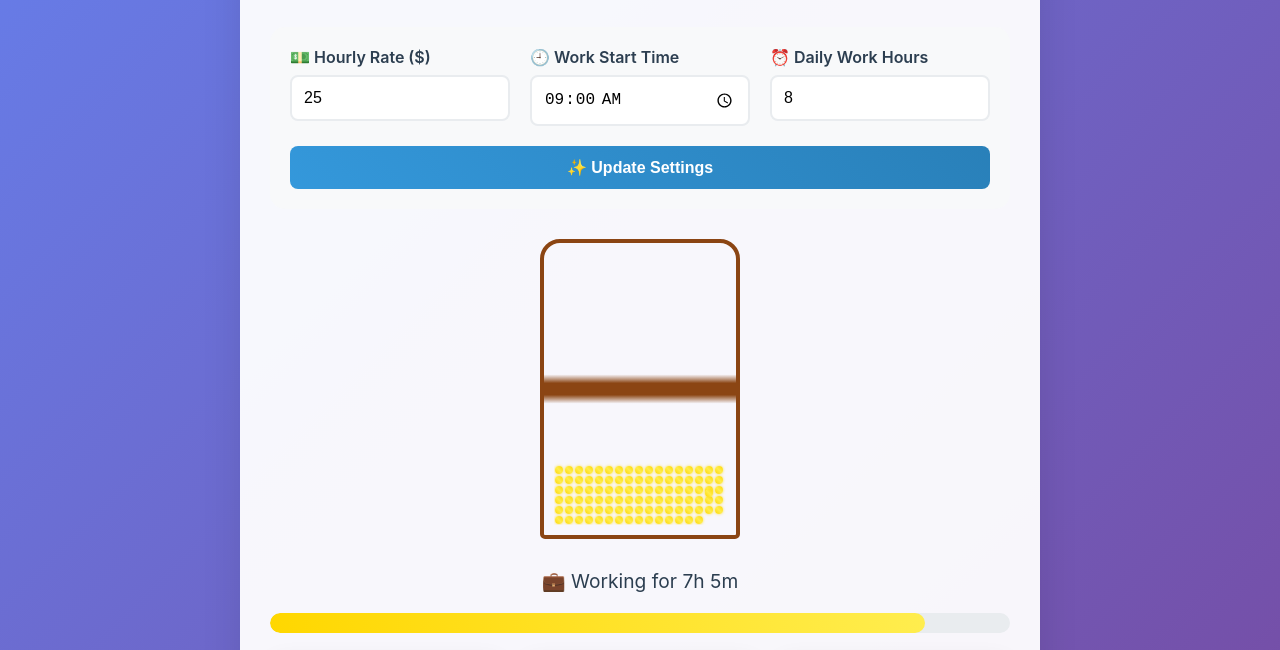
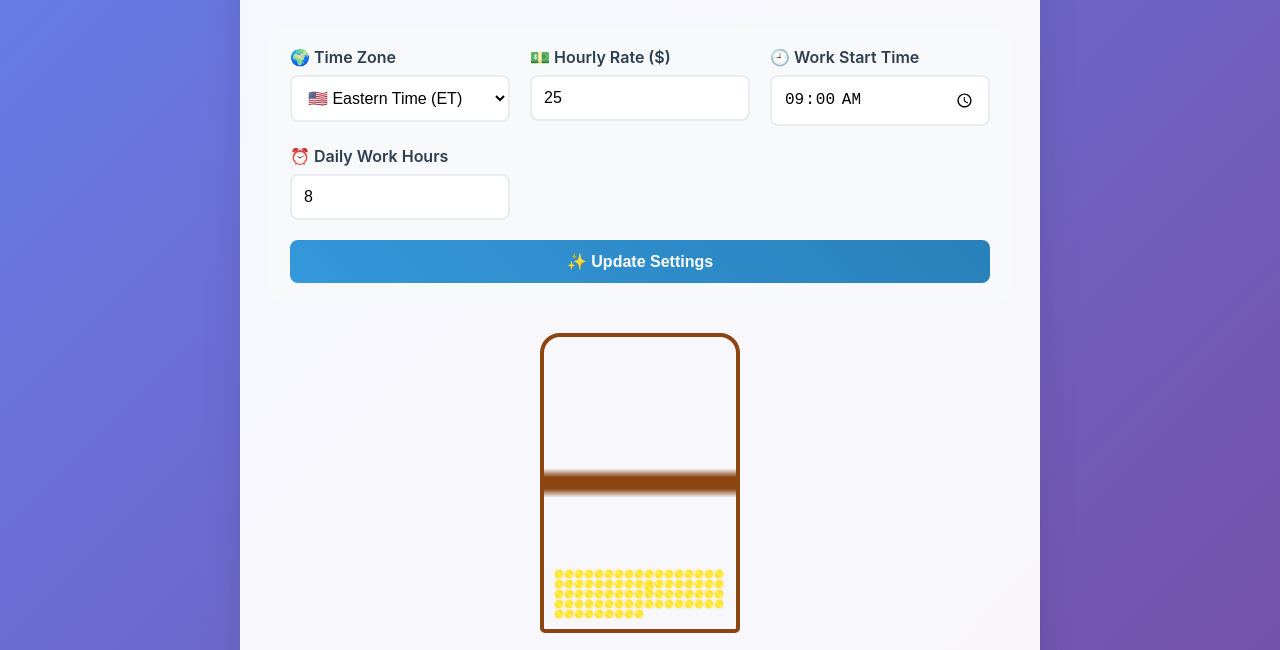
Before and after one commit to ktwu01/time-coins, a plain HTML site: page index.html in a window 1280 px wide. Shown: the part 133-783 px from the top of the page. Drawn offline with Linux system fonts and the light colour scheme.

Commit message:
进行一个非常大的的优化。现在OK👏
基本的功能完全具备了，下面就是小修小补。

```diff
--- a/index.html
+++ b/index.html
@@ -75,7 +75,17 @@
             transition: border-color 0.3s;
         }
 
-        .input-group input:focus {
+        .input-group select {
+            padding: 12px;
+            border: 2px solid #e9ecef;
+            border-radius: 8px;
+            font-size: 16px;
+            transition: border-color 0.3s;
+            background: white;
+            cursor: pointer;
+        }
+
+        .input-group select:focus {
             outline: none;
             border-color: #3498db;
         }
@@ -247,6 +257,31 @@
 
         <div class="settings">
             <div class="input-group">
+                <label for="timezone">🌍 Time Zone</label>
+                <select id="timezone">
+                    <option value="America/New_York">🇺🇸 Eastern Time (ET)</option>
+                    <option value="America/Chicago">🇺🇸 Central Time (CT)</option>
+                    <option value="America/Denver">🇺🇸 Mountain Time (MT)</option>
+                    <option value="America/Los_Angeles">🇺🇸 Pacific Time (PT)</option>
+                    <option value="Europe/London">🇬🇧 London (GMT/BST)</option>
+                    <option value="Europe/Paris">🇫🇷 Paris (CET/CEST)</option>
+                    <option value="Europe/Berlin">🇩🇪 Berlin (CET/CEST)</option>
+                    <option value="Europe/Rome">🇮🇹 Rome (CET/CEST)</option>
+                    <option value="Asia/Tokyo">🇯🇵 Tokyo (JST)</option>
+                    <option value="Asia/Shanghai">🇨🇳 Shanghai (CST)</option>
+                    <option value="Asia/Hong_Kong">🇭🇰 Hong Kong (HKT)</option>
+                    <option value="Asia/Singapore">🇸🇬 Singapore (SGT)</option>
+                    <option value="Asia/Kolkata">🇮🇳 India (IST)</option>
+                    <option value="Australia/Sydney">🇦🇺 Sydney (AEST/AEDT)</option>
+                    <option value="Australia/Melbourne">🇦🇺 Melbourne (AEST/AEDT)</option>
+                    <option value="Pacific/Auckland">🇳🇿 Auckland (NZST/NZDT)</option>
+                    <option value="America/Toronto">🇨🇦 Toronto (ET)</option>
+                    <option value="America/Vancouver">🇨🇦 Vancouver (PT)</option>
+                    <option value="Brazil/East">🇧🇷 São Paulo (BRT/BRST)</option>
+                    <option value="America/Mexico_City">🇲🇽 Mexico City (CST/CDT)</option>
+                </select>
+            </div>
+            <div class="input-group">
                 <label for="hourlyRate">💵 Hourly Rate ($)</label>
                 <input type="number" id="hourlyRate" value="25" min="1" step="0.5">
             </div>
@@ -296,6 +331,7 @@
 
     <script>
         let settings = {
+            timezone: Intl.DateTimeFormat().resolvedOptions().timeZone,
             hourlyRate: 25,
             startTime: "09:00",
             workHours: 8
@@ -311,12 +347,47 @@
             { amount: 10000, message: "👑 PHENOMENAL! $10,000! You're a productivity master!" }
         ];
 
+        function getCurrentTimeInTimezone() {
+            return new Date().toLocaleString("en-US", {
+                timeZone: settings.timezone,
+                hour12: false,
+                hour: '2-digit',
+                minute: '2-digit'
+            });
+        }
+
+        function getCurrentDateInTimezone() {
+            return new Date().toLocaleDateString("en-US", {
+                timeZone: settings.timezone,
+                weekday: 'long',
+                year: 'numeric',
+                month: 'long',
+                day: 'numeric'
+            });
+        }
+
+        function initializeTimezone() {
+            const timezoneSelect = document.getElementById('timezone');
+            const userTimezone = Intl.DateTimeFormat().resolvedOptions().timeZone;
+
+            // Try to set user's detected timezone as default
+            const option = Array.from(timezoneSelect.options).find(opt => opt.value === userTimezone);
+            if (option) {
+                timezoneSelect.value = userTimezone;
+                settings.timezone = userTimezone;
+            } else {
+                // Fallback to first option if user's timezone not in list
+                settings.timezone = timezoneSelect.value;
+            }
+        }
+
         function updateSettings() {
+            settings.timezone = document.getElementById('timezone').value;
             settings.hourlyRate = parseFloat(document.getElementById('hourlyRate').value);
             settings.startTime = document.getElementById('startTime').value;
             settings.workHours = parseFloat(document.getElementById('workHours').value);
 
-            document.getElementById('totalTarget').textContent = `$${(settings.hourlyRate * settings.workHours).toFixed(2)}`;
+            document.getElementById('totalTarget').textContent = `${(settings.hourlyRate * settings.workHours).toFixed(2)}`;
 
             // Show success feedback
             const btn = document.querySelector('.update-btn');
@@ -360,14 +431,24 @@
         }
 
         function updateDisplay() {
-            const now = new Date();
-            const currentTime = now.getHours() * 60 + now.getMinutes();
+            // Get current time in selected timezone
+            const currentTimeStr = getCurrentTimeInTimezone();
+            const [currentHour, currentMinute] = currentTimeStr.split(':').map(Number);
+            const currentTime = currentHour * 60 + currentMinute;
+
             const workStartMinutes = parseTimeString(settings.startTime);
             const workEndMinutes = workStartMinutes + (settings.workHours * 60);
 
             let earnings = 0;
             let workingMinutes = 0;
             let progress = 0;
+
+            // Get current date and time info for display
+            const currentDate = getCurrentDateInTimezone();
+            const timeZoneAbbr = new Date().toLocaleTimeString("en-US", {
+                timeZone: settings.timezone,
+                timeZoneName: 'short'
+            }).split(' ').pop();
 
             if (currentTime >= workStartMinutes) {
                 if (currentTime <= workEndMinutes) {
@@ -377,7 +458,7 @@
                     progress = (workingMinutes / (settings.workHours * 60)) * 100;
 
                     document.getElementById('timeDisplay').textContent =
-                        `💼 Working for ${Math.floor(workingMinutes / 60)}h ${workingMinutes % 60}m`;
+                        `💼 Working for ${Math.floor(workingMinutes / 60)}h ${workingMinutes % 60}m | ${currentTimeStr} ${timeZoneAbbr}`;
                 } else {
                     // Work day complete
                     workingMinutes = settings.workHours * 60;
@@ -385,7 +466,7 @@
                     progress = 100;
 
                     document.getElementById('timeDisplay').textContent =
-                        `🎯 Work day complete! Great job!`;
+                        `🎯 Work day complete! Great job! | ${currentTimeStr} ${timeZoneAbbr}`;
                 }
             } else {
                 // Before work starts
@@ -394,11 +475,11 @@
                 const minsUntil = minutesUntilWork % 60;
 
                 document.getElementById('timeDisplay').textContent =
-                    `⏰ Work starts in ${hoursUntil}h ${minsUntil}m`;
+                    `⏰ Work starts in ${hoursUntil}h ${minsUntil}m | ${currentTimeStr} ${timeZoneAbbr}`;
             }
 
             // Update displays
-            document.getElementById('currentEarnings').textContent = `$${earnings.toFixed(2)}`;
+            document.getElementById('currentEarnings').textContent = `${earnings.toFixed(2)}`;
             document.getElementById('workingTime').textContent =
                 `${Math.floor(workingMinutes / 60)}:${(workingMinutes % 60).toString().padStart(2, '0')}`;
             document.getElementById('progressFill').style.width = `${Math.min(progress, 100)}%`;
@@ -419,6 +500,7 @@
         }
 
         // Initialize
+        initializeTimezone();
         updateSettings();
         updateDisplay();
 
@@ -427,8 +509,11 @@
 
         // Add a coin every 3 seconds during work hours for visual effect
         setInterval(() => {
-            const now = new Date();
-            const currentTime = now.getHours() * 60 + now.getMinutes();
+            // Get current time in selected timezone
+            const currentTimeStr = getCurrentTimeInTimezone();
+            const [currentHour, currentMinute] = currentTimeStr.split(':').map(Number);
+            const currentTime = currentHour * 60 + currentMinute;
+
             const workStartMinutes = parseTimeString(settings.startTime);
             const workEndMinutes = workStartMinutes + (settings.workHours * 60);
 
```
